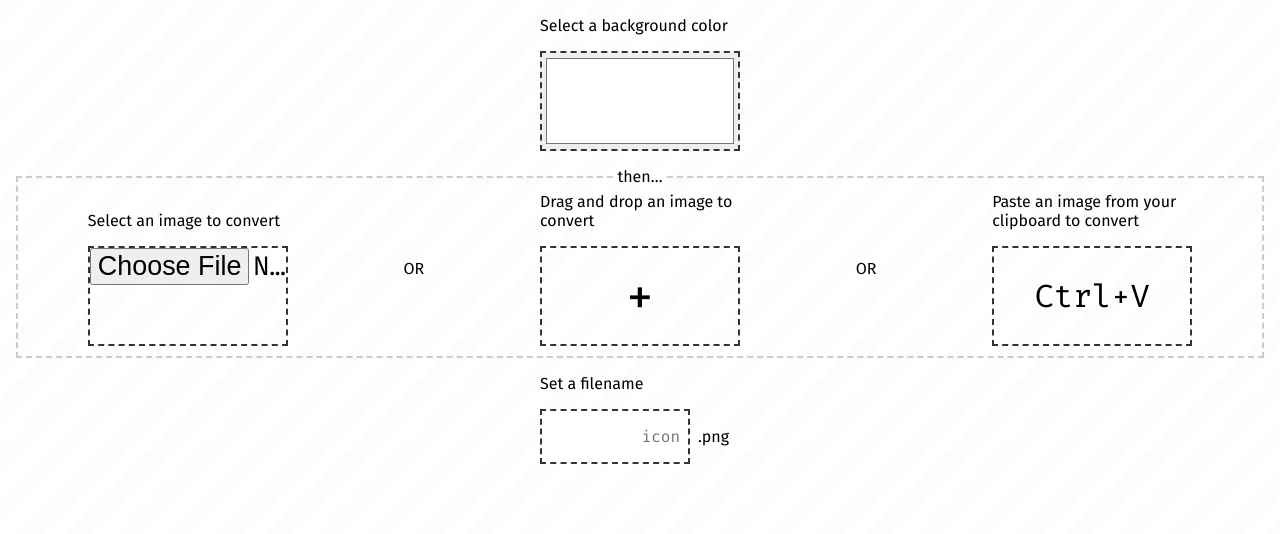
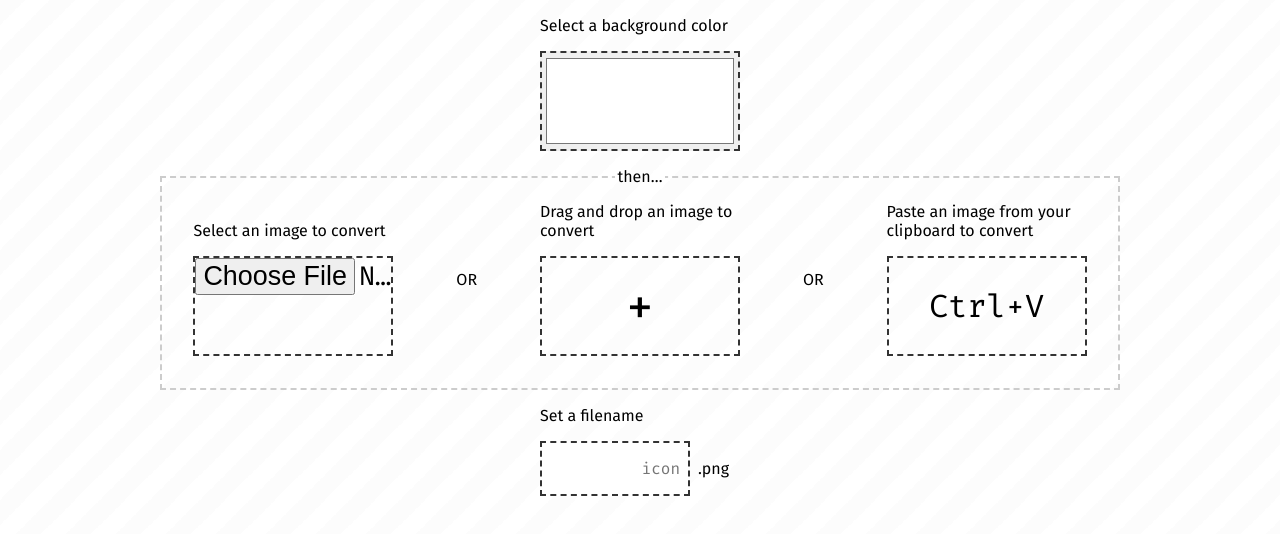
Before and after one commit to tleverett/iconner, a website: page index.html in a window 1280 px wide. Drawn offline with Linux system fonts and the light colour scheme.

Commit message:
style improvements

```diff
--- a/less/Form.less
+++ b/less/Form.less
@@ -0,0 +1,4 @@
+.Form {
+  margin: auto;
+  max-width: 96rem;
+}
--- a/less/Options.less
+++ b/less/Options.less
@@ -3,6 +3,7 @@
 .Options {
   border: 0.2rem dashed @light-grey;
   margin: 1em 0;
+  padding: 1em 0 2em;
 
   &_label {
     text-align: center;
```
Also changed, not shown: styles.css.
